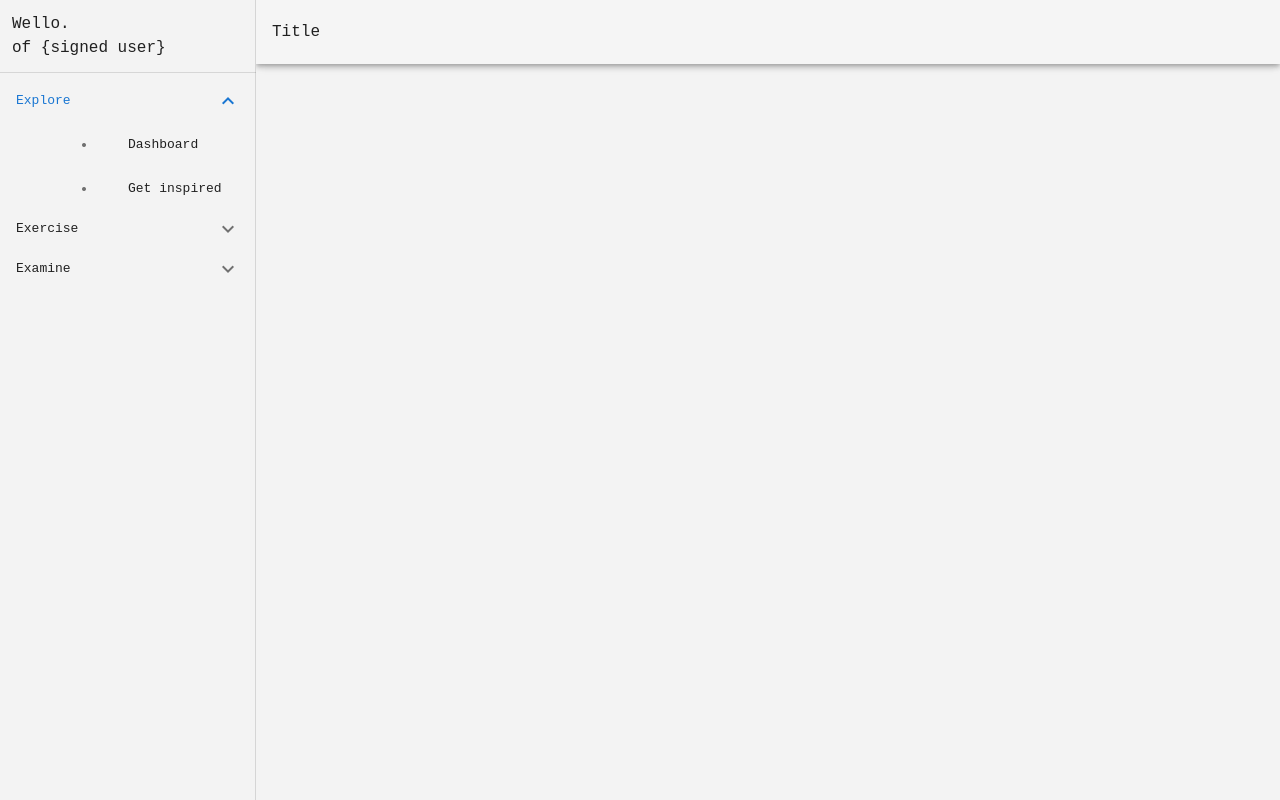
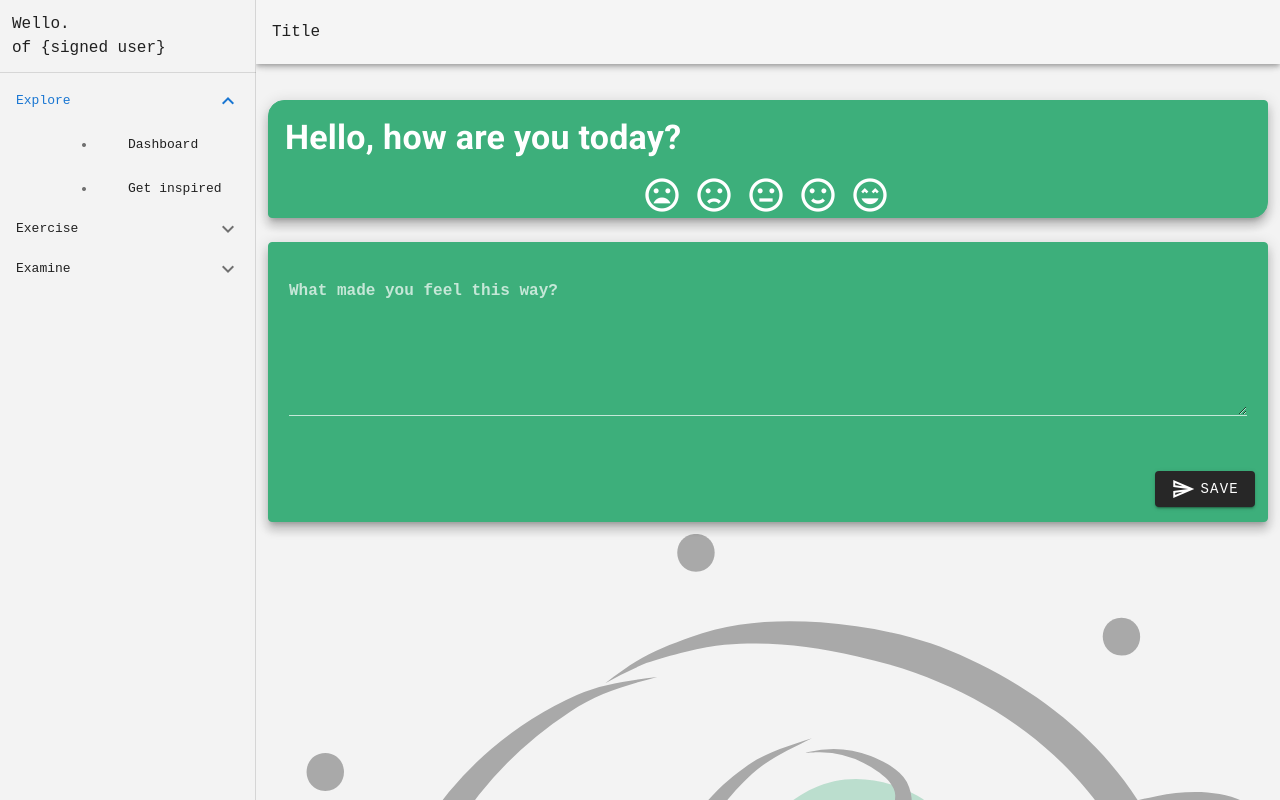
Before and after one commit to sabgul/webapp-mental-health-management, a Vue app in the folder wello-frontend/: page / in a window 1280 px wide. Shown: the top 800 px of the page. Built offline with nearby package versions, Linux system fonts and the light colour scheme.

Commit message:
progress

```diff
--- a/wello-frontend/src/views/exercise/Breathing.vue
+++ b/wello-frontend/src/views/exercise/Breathing.vue
@@ -1,6 +1,31 @@
 <template>
-<row>
-    <row>
+
+<div>
+    <v-container>
+        <v-layout row
+            justify="center">
+            <div class="breathing_circle">
+                <div class="cont" id="cont">
+                <div class="circle"></div>
+                    <p id="text">Prepare</p>
+                <div class="pointer-container" id="pointer-container">
+                    <span class="pointer"></span>
+                </div>
+
+                <div class="gradient-circle"></div>
+                </div>
+            </div>
+        </v-layout>
+
+        <v-layout row justify="center">
+            <v-btn @click=breathe() class="breathe-btn">
+                <p>Begin</p>
+            </v-btn>
+        </v-layout>
+    </v-container>
+</div>
+<!-- <v-row>
+    <v-row>
     <div class="breathing_circle">
     <div class="cont" id="cont">
       <div class="circle"></div>
@@ -12,13 +37,13 @@
       <div class="gradient-circle"></div>
     </div>
     </div>
-    </row>
-<row justify="center">
+    </v-row>
+<v-row justify="center">
     <v-btn @click=breathe() class="breathe-btn">
         <p>Begin</p>
     </v-btn>
-</row>
-</row>
+</v-row>
+</v-row> -->
 </template>
 
 <script>
@@ -61,17 +86,19 @@
 
 <style>
 
-/* .breathing_circle {
-  color: #fff;
-  font-family: 'Montserrat', sans-serif;
-  min-height: 100vh;
-  overflow: hidden;
-  display: flex;
-  flex-direction: column;
+.breathing_circle {
+  /* color: #fff; */
+  /* font-family: 'Montserrat', sans-serif; */
+  /* min-height: 100vh; */
+  /* overflow: hidden; */
+  /* display: flex; */
+  flex-direction: row;
   align-items: center;
-} */
+}
+
 .breathing_circle {
     padding: 100px;
+    justify-content: center;
 }
 
 .cont {
@@ -138,7 +165,6 @@
   left: 140px;
   width: 20px;
   height: 190px;
-  /* animation: rotate 7.5s linear forwards infinite; */
   transform-origin: bottom center;
 }
 
@@ -149,7 +175,6 @@
   left: 140px;
   width: 20px;
   height: 190px;
-  /* animation: rotate 7.5s linear forwards infinite; */
   transform-origin: bottom center;
 }
 
--- a/wello-frontend/src/views/exercise/Journal.vue
+++ b/wello-frontend/src/views/exercise/Journal.vue
@@ -9,19 +9,25 @@
       <v-row>
           <v-text-field
           shaped
-            v-model="first"
             label="What day is it?"
             solo
           ></v-text-field>
       </v-row>
      <v-row>
           <v-textarea
-            v-model="last"
             label="What's on your mind?"
             solo
             height="500"
             multi-line
-        ></v-textarea>
+        >
+
+        <v-btn>
+          <v-icon class="mr-1">
+            mdi-send-outline
+          </v-icon>
+            SAVE
+        </v-btn>
+        </v-textarea>
 
       </v-row>
 
@@ -74,6 +80,8 @@
 
 <script>
   export default {
+    name: 'Journal',
+
     data: () => ({
       years: [
         {
--- a/wello-frontend/src/views/exercise/Meditate.vue
+++ b/wello-frontend/src/views/exercise/Meditate.vue
@@ -0,0 +1,16 @@
+<template>
+<v-row>
+</v-row>
+</template>
+
+<script>
+  export default {
+    name: 'Meditate',
+
+    data: () => ({
+    }),
+
+    methods: {
+    },
+  }
+</script>
--- a/wello-frontend/src/views/exercise/Reflect.vue
+++ b/wello-frontend/src/views/exercise/Reflect.vue
@@ -0,0 +1,16 @@
+<template>
+<v-row>
+</v-row>
+</template>
+
+<script>
+  export default {
+    name: 'Reflect',
+
+    data: () => ({
+    }),
+
+    methods: {
+    },
+  }
+</script>
--- a/wello-frontend/src/views/explore/Inspiration.vue
+++ b/wello-frontend/src/views/explore/Inspiration.vue
@@ -23,8 +23,6 @@
             </v-btn>
         </v-card-actions>
     </v-card> -->
-
-
 
     <v-card
     class="mx-auto"
@@ -79,3 +77,15 @@
 
 </v-container>
 </template>
+
+<script>
+  export default {
+    name: 'Inspiration',
+
+    data: () => ({
+    }),
+
+    methods: {
+    },
+  }
+</script>
--- a/wello-frontend/src/views/general/MainPage.vue
+++ b/wello-frontend/src/views/general/MainPage.vue
@@ -0,0 +1,136 @@
+<template>
+
+<div>
+    <v-container justify-center>
+        <v-layout row wrap
+            justify="center">
+            <v-flex xs12>
+            <v-card
+                class="ma-3"
+                elevation="8"
+                shaped
+                outlined
+                color="#3DAF7B"
+                dark
+                min-width="75%"
+            >
+                <v-card-title>
+                    <span class="text-h4 font-weight-bold">Hello, how are you today?</span>
+                </v-card-title>
+
+            <v-row align="center" justify="center">
+                <v-card-actions>
+                <v-list-item class="grow">
+            <!-- @click="TODO" -->
+                    <v-btn class="ma-2"
+                            text
+                            icon>
+                        <v-icon class="mr-1" x-large>
+                            mdi-emoticon-frown-outline
+                        </v-icon>
+                    </v-btn>
+
+                    <v-btn class="ma-2"
+                        text
+                        icon>
+                    <v-icon class="mr-1" x-large>
+                        mdi-emoticon-sad-outline
+                    </v-icon>
+                    </v-btn>
+
+                        <v-btn class="ma-2"
+                        text
+                        icon>
+                    <v-icon class="mr-1" x-large>
+                        mdi-emoticon-neutral-outline
+                    </v-icon>
+                        </v-btn>
+                            <v-btn class="ma-2"
+                        text
+                        icon>
+                    <v-icon class="mr-1" x-large>
+                        mdi-emoticon-happy-outline
+                    </v-icon>
+                            </v-btn>
+                                <v-btn class="ma-2"
+                        text
+                        icon>
+                    <v-icon class="mr-1" x-large>
+                        mdi-emoticon-excited-outline
+                    </v-icon>
+                                </v-btn>
+                </v-list-item>
+                </v-card-actions>
+            </v-row>
+        </v-card>
+        </v-flex>
+        </v-layout>
+
+<v-layout row justify="center" justify-space-between >
+<v-flex xs12>
+        <v-card
+            class="ma-3"
+            elevation="8"
+            outlined
+            color="#3DAF7B"
+            dark
+            min-width="75%">
+
+        <!-- <span class="text-h5 font-weight">What made you feel this way?</span> -->
+
+        <v-textarea
+            class="text-4 font-weight-bold ma-5"
+            label="What made you feel this way?"
+            multi-line
+        ></v-textarea>
+
+            <v-card-actions>
+      <v-list-item class="grow">
+        <v-row
+          align="center"
+          justify="end"
+        >
+        <v-btn>
+          <v-icon class="mr-1">
+            mdi-send-outline
+          </v-icon>
+            SAVE
+        </v-btn>
+    </v-row>
+
+
+    </v-list-item>
+    </v-card-actions>
+
+    </v-card>
+</v-flex>
+        </v-layout>
+
+        <v-layout row wrap
+            justify="center">
+            <v-flex xs12>
+                <v-img style="opacity:0.3;"
+                 :src="require('@/assets/undraw_handcrafts_planet.svg')"
+                 size="50%"
+                ></v-img>
+
+            </v-flex>
+        </v-layout>
+
+
+</v-container>
+</div>
+
+</template>
+
+<script>
+  export default {
+    name: 'MainPage',
+
+    data: () => ({
+    }),
+
+    methods: {
+    },
+  }
+</script>
--- a/wello-frontend/src/views/general/SafeSpace.vue
+++ b/wello-frontend/src/views/general/SafeSpace.vue
@@ -52,7 +52,7 @@
 
     <v-divider></v-divider>
     <v-card-text class="text-h5 font-weight-bold">
-        Linka prvej pomoci
+        Krízová linka pomoci
     </v-card-text>
 
     <v-card-text class="text-h7 font-weight-bold">
@@ -60,11 +60,20 @@
     </v-card-text>
     <v-divider></v-divider>
     <v-card-text class="text-h5 font-weight-bold">
-        Linka prvej pomoci
+        IPčko.sk
     </v-card-text>
 
     <v-card-text class="text-h7 font-weight-bold">
         Linka prvej pomoci
+    </v-card-text>
+
+    <v-divider></v-divider>
+    <v-card-text class="text-h5 font-weight-bold">
+        Dobrá linika
+    </v-card-text>
+
+    <v-card-text class="text-h7 font-weight-bold">
+        Better help
     </v-card-text>
 
     <v-divider></v-divider>
@@ -75,9 +84,42 @@
     <v-card-text class="text-h7 font-weight-bold">
         Better help
     </v-card-text>
+
+    <v-card-actions>
+      <v-list-item class="grow">
+
+        <v-row
+          align="center"
+          justify="center"
+        >
+        <v-btn>
+          <v-icon class="mr-1">
+            mdi-chevron-down
+          </v-icon>
+          <span class="subheading mr-2">More</span>
+        </v-btn>
+    </v-row>
+
+
+    </v-list-item>
+    </v-card-actions>
+
+
   </v-card>
     </v-row>
 
 
 </v-container>
 </template>
+
+<script>
+  export default {
+    name: 'SafeSpace',
+
+    data: () => ({
+    }),
+
+    methods: {
+    },
+  }
+</script>
--- a/wello-frontend/src/views/general/Trends.vue
+++ b/wello-frontend/src/views/general/Trends.vue
@@ -11,3 +11,15 @@
         </div>
     </div>
 </template>
+
+<script>
+  export default {
+    name: 'Trends',
+
+    data: () => ({
+    }),
+
+    methods: {
+    },
+  }
+</script>
```
